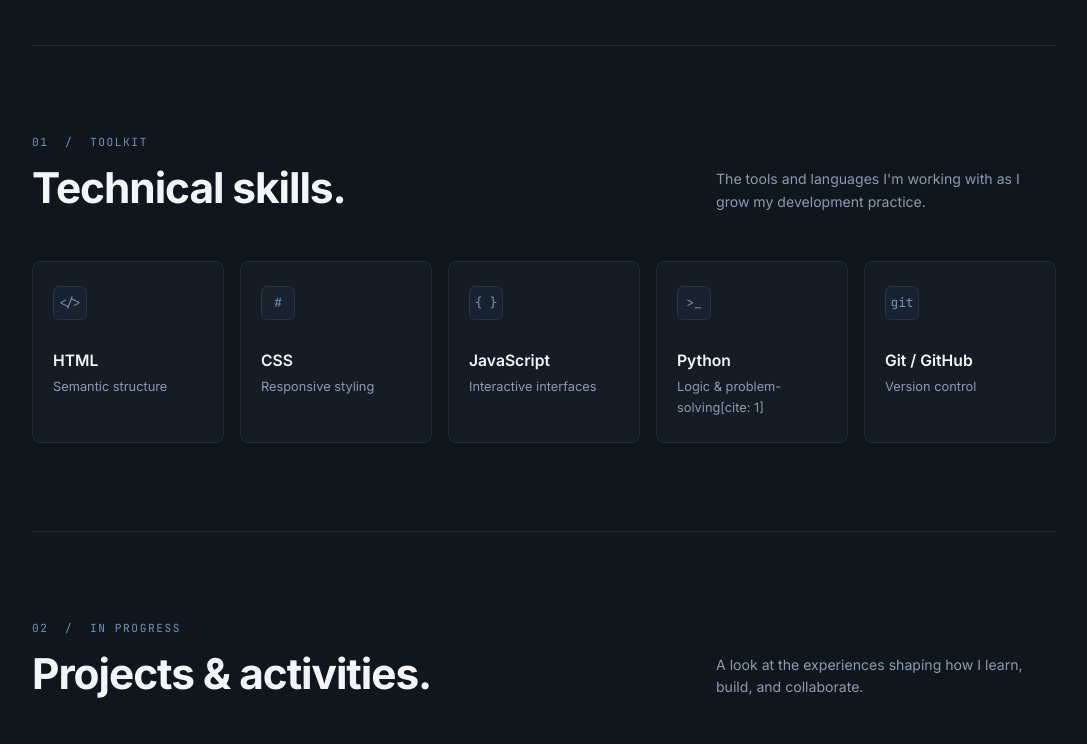
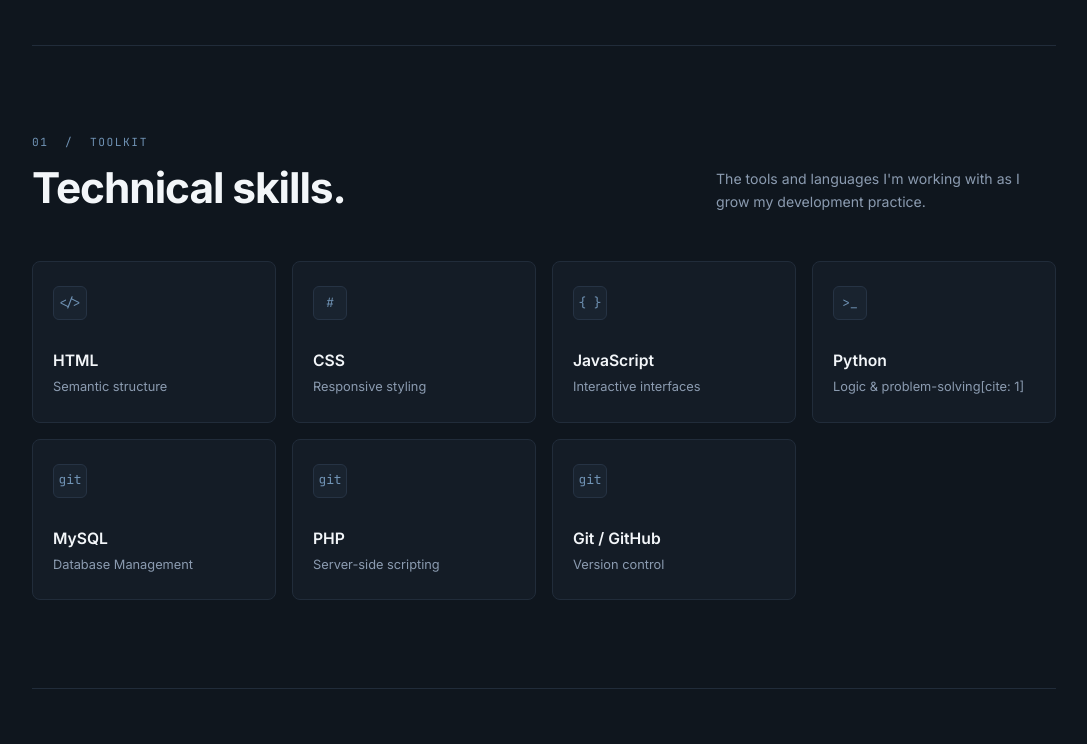
Before and after one commit to abdul-qoyyumadeoye-bot/My-Website, a plain HTML site: page html/index.html in a window 1280 px wide. Shown: the part 589-1333 px from the top of the page, without its empty margins (96-1183 px from the left). Drawn offline with Linux system fonts and the light colour scheme.

Commit message:
added two more skills to technical skills

```diff
--- a/css/style.css
+++ b/css/style.css
@@ -265,7 +265,7 @@ body {
 /* Toolkit Grid */
 .skills-grid {
   display: grid;
-  grid-template-columns: repeat(5, 1fr);
+  grid-template-columns: repeat(4, 1fr);
   gap: 16px;
 }
 
--- a/html/index.html
+++ b/html/index.html
@@ -81,6 +81,18 @@
           <div class="icon-box">&gt;_</div>
           <h3>Python</h3>
           <p>Logic &amp; problem-solving[cite: 1]</p>
+        </article>
+
+        <article class="skill-card">
+          <div class="icon-box">git</div>
+          <h3>MySQL</h3>
+          <p>Database Management</p>
+        </article>
+
+        <article class="skill-card">
+          <div class="icon-box">git</div>
+          <h3>PHP</h3>
+          <p>Server-side scripting</p>
         </article>
 
         <article class="skill-card">
```
